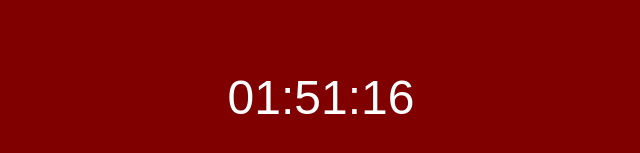
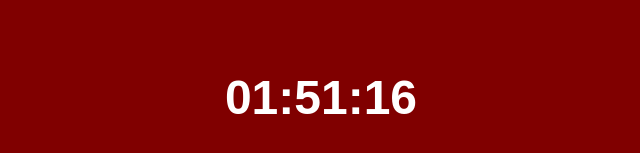
Before and after one commit to InfoPoliticsStudio/ThaiTime, a plain HTML site: page index.html in a window 1280 px wide. Shown: the part 303-456 px from the top of the page, without its empty margins (319-959 px from the left). Drawn offline with Linux system fonts and the light colour scheme; a web font is replaced by a local one.

Commit message:
Update styles.css

```diff
--- a/styles.css
+++ b/styles.css
@@ -21,3 +21,7 @@ body {
     background: #fff;
     color: #800;
 }
+
+div#time {
+    font-weight: 900;
+}
```
